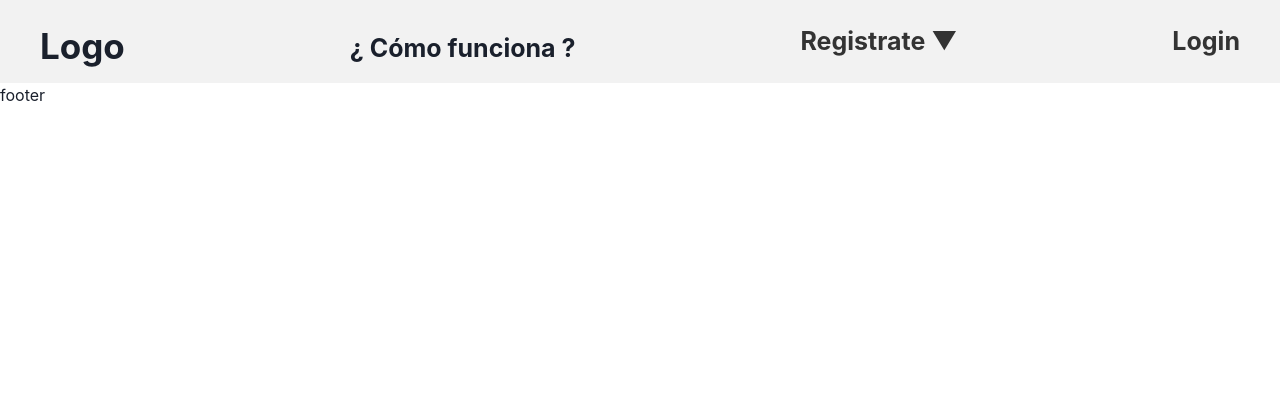
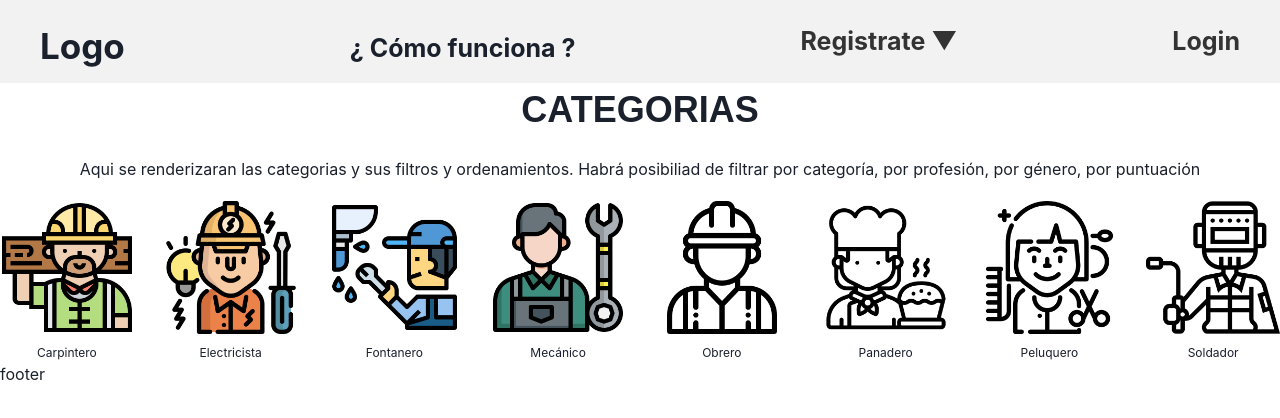
Before and after one commit to JosueEC/Profinder-client, a React (Vite) app: page /categories in a window 1280 px wide. Shown: the top 418 px of the page. Built offline with nearby package versions, Linux system fonts and the light colour scheme.

Commit message:
diseñando categories

```diff
--- a/src/App.jsx
+++ b/src/App.jsx
@@ -1,6 +1,7 @@
 import "./App.css";
 import Navbar from "./components/navBar/Navbar.jsx";
 import Footer from "./components/footer/Footer.jsx";
+import Categories from "./views/Categories/Categories";
 import HomePage from "../src/views/HomePage/HomePage"
 import { Routes, Route } from "react-router-dom";
 import FromProvider from "./views/FromProvider/FromProvider";
@@ -12,6 +13,7 @@ function App() {
       <Navbar />
       <Routes>
         <Route path="/" element={<HomePage />} />
+        <Route path="/categories" element={<Categories />} />
         <Route path="/comofunciona" element={<HowDoesItWork />} />
         <Route path="/login" element={<FromProvider />} />
       </Routes>
--- a/src/components/HowItWorks/HowItWorks.jsx
+++ b/src/components/HowItWorks/HowItWorks.jsx
@@ -7,7 +7,7 @@ import {
   Text,
   useBreakpointValue,
 } from '@chakra-ui/react';
-import { NavLink } from 'react-router-dom';
+import { Link } from 'react-router-dom';
 
 export default function HowItWorks() {
   return (
@@ -28,11 +28,11 @@ export default function HowItWorks() {
                 bg: 'blue.400',
                 zIndex: -1,
               }}>
-              Cómo funciona?
+              ProFinder
             </Text>
             <br />{' '}
             <Text color={'blue.400'} as={'span'}>
-              Super fácil!
+              Ante una necesidad hay una solucion!
             </Text>{' '}
           </Heading>
           <Text fontSize={{ base: 'md', lg: 'lg' }} color={'gray.500'}>
@@ -41,7 +41,7 @@ export default function HowItWorks() {
             Muchos profesionales nos eligen para postular sus servicios, al igual que muchos clientes satisfechos por el uso de nuestra plataforma.
           </Text>
           <Stack direction={{ base: 'column', md: 'row' }} spacing={4}>
-            <NavLink to="#">
+
             <Button
               rounded={'full'}
               bg={'blue.400'}
@@ -51,8 +51,8 @@ export default function HowItWorks() {
               }}>
               Súmate como cliente!
             </Button>
-            </NavLink>
-            <Button to="/comofunciona" rounded={'full'}>Como funciona?</Button>
+
+            <Button as={Link} to="/comofunciona" rounded={'full'}>Como funciona?</Button>
           </Stack>
         </Stack>
       </Flex>
--- /dev/null
+++ b/src/views/Categories/Categories.jsx
@@ -0,0 +1,60 @@
+import styles from './Categories.module.css';
+import {NavLink} from 'react-router-dom'
+import logoCarpintero from '../../assets/categoriesIcons/carpintero.png';
+import logoElectricista from '../../assets/categoriesIcons/electricista.png';
+import logoFontanero from '../../assets/categoriesIcons/fontanero.png';
+import logoMecanico from '../../assets/categoriesIcons/mecanico.png';
+import logoObrero from '../../assets/categoriesIcons/obrero.png';
+import logoPanadero from '../../assets/categoriesIcons/panadero.png';
+import logoPeluquero from '../../assets/categoriesIcons/peluquero.png';
+import logoSoldador from '../../assets/categoriesIcons/soldador.png';
+
+
+const categoryNames = [
+    "Carpintero",
+    "Electricista",
+    "Fontanero",
+    "Mecánico",
+    "Obrero",
+    "Panadero",
+    "Peluquero",
+    "Soldador"
+  ];
+
+  const categoryLogos = [
+    logoCarpintero,
+    logoElectricista,
+    logoFontanero,
+    logoMecanico,
+    logoObrero,
+    logoPanadero,
+    logoPeluquero,
+    logoSoldador
+  ];
+
+
+const Categories = () => {
+  return (
+    <div className={styles.categoryContainer}>
+        <h2 className={styles.categoryh2}>CATEGORIAS</h2>
+        <p className={styles.categoryDescription}>Aqui se renderizaran las categorias y sus filtros y ordenamientos.
+            Habrá posibiliad de filtrar por categoría, por profesión, por género, por puntuación</p>
+
+        <div className={styles.categoryLabels}>
+            {categoryNames.map((category, index) => (
+                <NavLink
+                    to={`/categories`} // Reemplaza la ruta con la ruta correcta ///category/${category}
+                    key={index}
+                    className={styles.categoryItem}
+                    activeClassName={styles.active} // Agrega estilos para el enlace activo si lo deseas
+                >
+                    <img src={categoryLogos[index]} alt={category} className={styles.logo} />
+                    <p>{category}</p>
+                </NavLink>
+            ))}
+        </div>
+    </div>
+  )
+}
+
+export default Categories
--- /dev/null
+++ b/src/views/Categories/Categories.module.css
@@ -0,0 +1,39 @@
+.categoryContainer {
+    text-align: center;
+  }
+
+  .categoryh2 {
+    font-size: 36px;
+    font-weight: bold;
+    font-family: "Arial", sans-serif;
+    margin-bottom: 20px; /* Ajusta el valor según sea necesario */
+  }
+
+  .categoryDescription {
+    font-size: 16px; /* Ajusta el tamaño de fuente según sea necesario */
+    margin-bottom: 20px; /* Ajusta el valor según sea necesario */
+  }
+
+  .categoryLabels {
+    display: flex;
+    justify-content: center;
+    gap: 30px;
+    margin-top: 10px;
+  }
+
+  .categoryLabels p {
+    font-size: 12px;
+    text-align: center;
+    margin: 0;
+  }
+
+  .categoryItem {
+    display: flex;
+    flex-direction: column;
+    align-items: center;
+    text-align: center;
+  }
+
+  .categoryItem p {
+    margin-top: 10px;
+  }
--- a/src/views/HomePage/HomePage.jsx
+++ b/src/views/HomePage/HomePage.jsx
@@ -76,11 +76,11 @@ const HomePage = () => {
 
         <p>Esta sección es clave, ya que invita al usuario a usar la plataforma</p> */}
       </section>
-      <section>
-
+      <section className={`${styles.featuresGrid} ${styles.fullHeight}`}>
+        <FeaturesGrid/>
       </section>
       <section className={`${styles.publicOpinion} ${styles.fullHeight}`}>
-        <FeaturesGrid/>
+
 
 
         <TestimonialCarrousel/>
@@ -94,7 +94,7 @@ const HomePage = () => {
         <div className={styles.categoryLabels}>
           {categoryNames.map((category, index) => (
             <NavLink
-              to={`#`} // Reemplaza la ruta con la ruta correcta ///category/${category}
+              to={`/categories`} // Reemplaza la ruta con la ruta correcta ///category/${category}
               key={index}
               className={styles.categoryItem}
               activeClassName={styles.active} // Agrega estilos para el enlace activo si lo deseas
--- a/src/views/HomePage/HomePage.module.css
+++ b/src/views/HomePage/HomePage.module.css
@@ -19,9 +19,18 @@ body, html {
     color: #333333;
     box-shadow: 0 8px 16px rgba(0, 0, 0, 0.2);
   }
-
+  .featuresGrid{
+    height: 50vh;
+    display: flex;
+    flex-direction: column;
+    justify-content: center;
+    align-items: center;
+    background: linear-gradient(180deg, #E8E8E8, #D0D0D0);
+    color: #333333;
+    box-shadow: 0 8px 16px rgba(0, 0, 0, 0.2);
+  }
   .publicOpinion {
-    height: 100vh;
+    height: 50vh;
     display: flex;
     flex-direction: column;
     justify-content: center;
```
